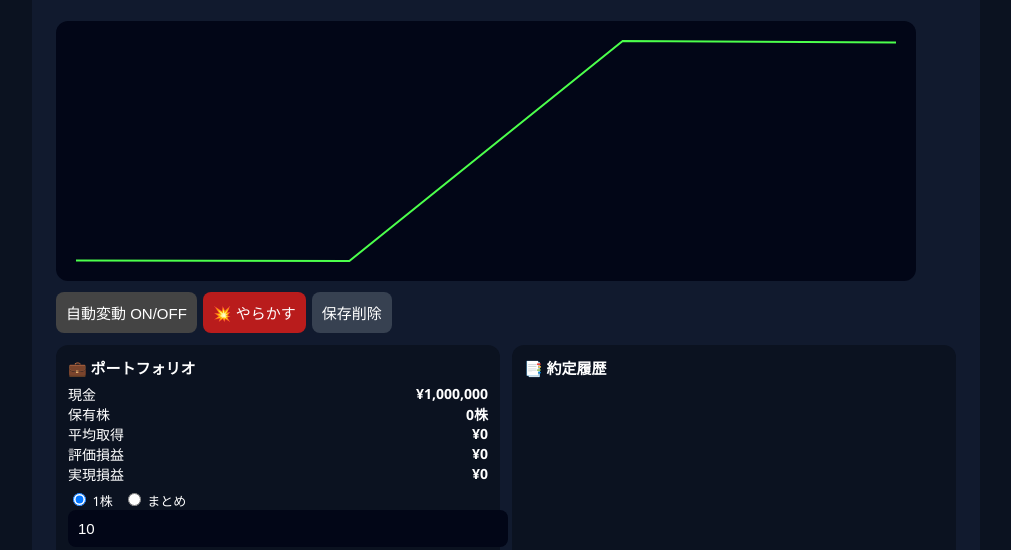
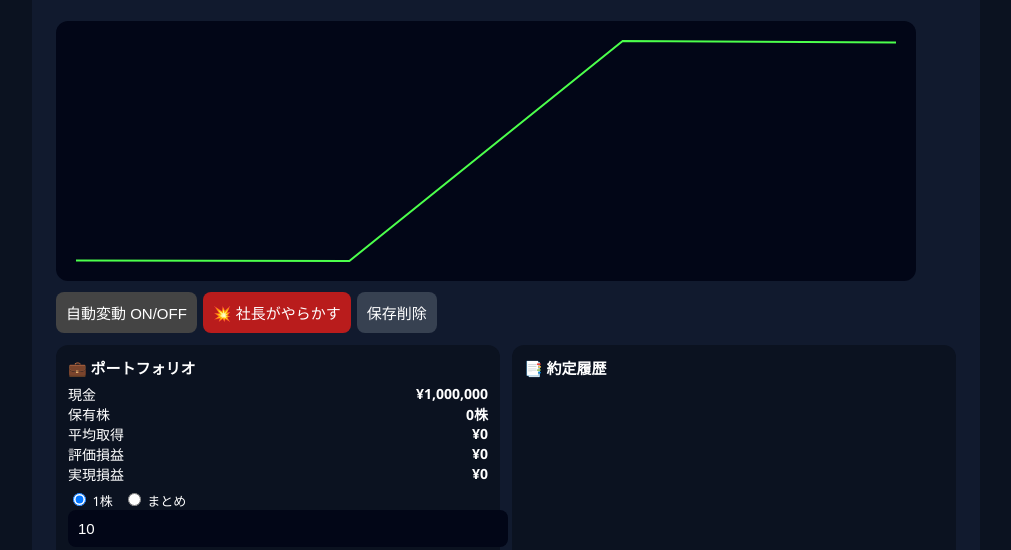
Before and after one commit to novelstar354/kabu, a plain HTML site: page index.html in a window 1280 px wide. Shown: the part 227-777 px from the top of the page, without its empty margins (134-1145 px from the left). Drawn offline with Linux system fonts and the light colour scheme.

Commit message:
Update index.html

```diff
--- a/index.html
+++ b/index.html
@@ -3,6 +3,7 @@
 <head>
 <meta charset="UTF-8">
 <title>スターコーポレーション 株価</title>
+ <link rel="icon" href="https://thumb.ac-illust.com/20/20e00b51217df4e585ca0c3ef6dcfcd7_w.jpeg" sizes="16×16" type="image/png" />
 <meta name="viewport" content="width=device-width, initial-scale=1.0">
 <style>
 body{margin:0;font-family:"Segoe UI",sans-serif;background:#0b1220;color:#fff}
@@ -49,7 +50,7 @@ canvas{background:#020617;border-radius:12px}
 
 <div class="trade">
   <button class="toggle" onclick="toggleRandom()">自動変動 ON/OFF</button>
-  <button class="yarakashi" onclick="yarakashi()">💥 やらかす</button>
+  <button class="yarakashi" onclick="yarakashi()">💥 社長がやらかす</button>
   <button class="clear" onclick="clearSave()">保存削除</button>
 </div>
 
```
